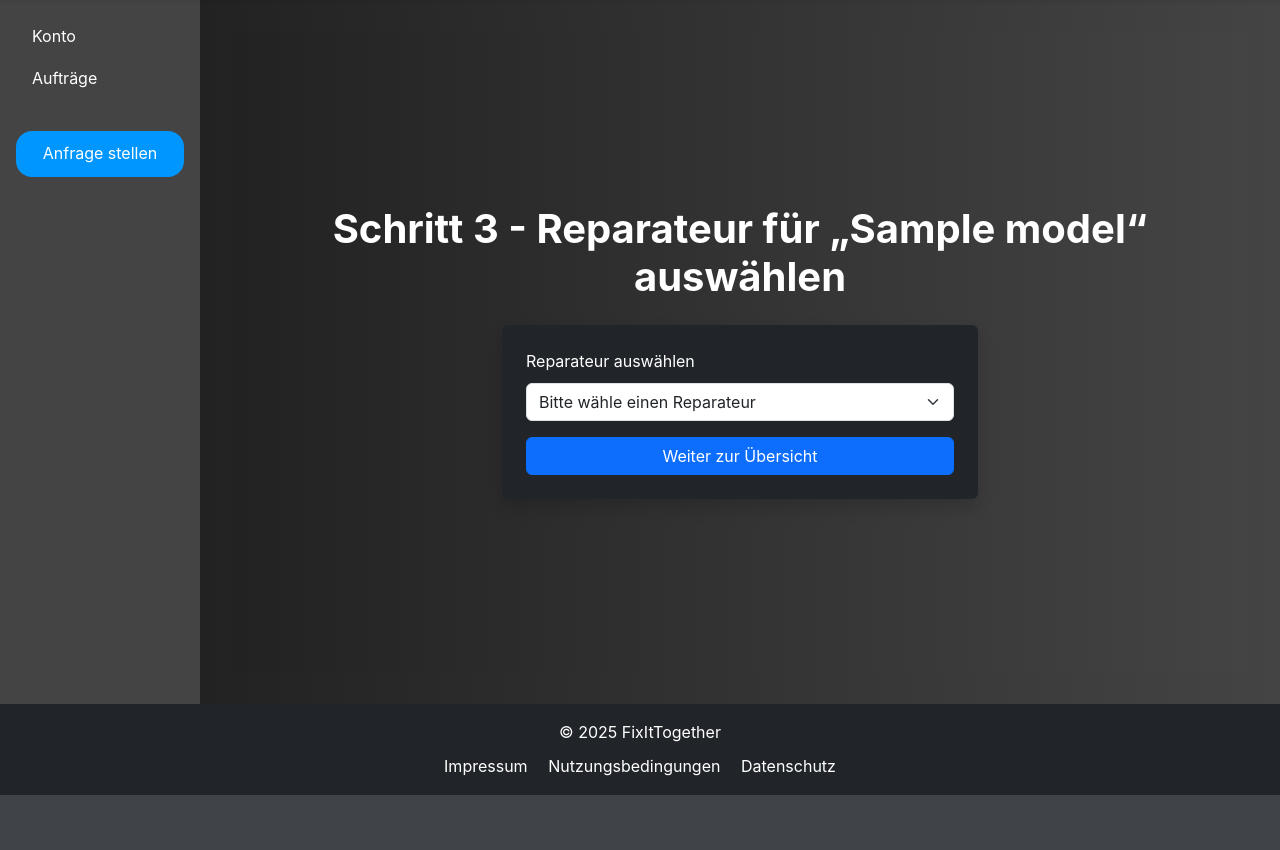
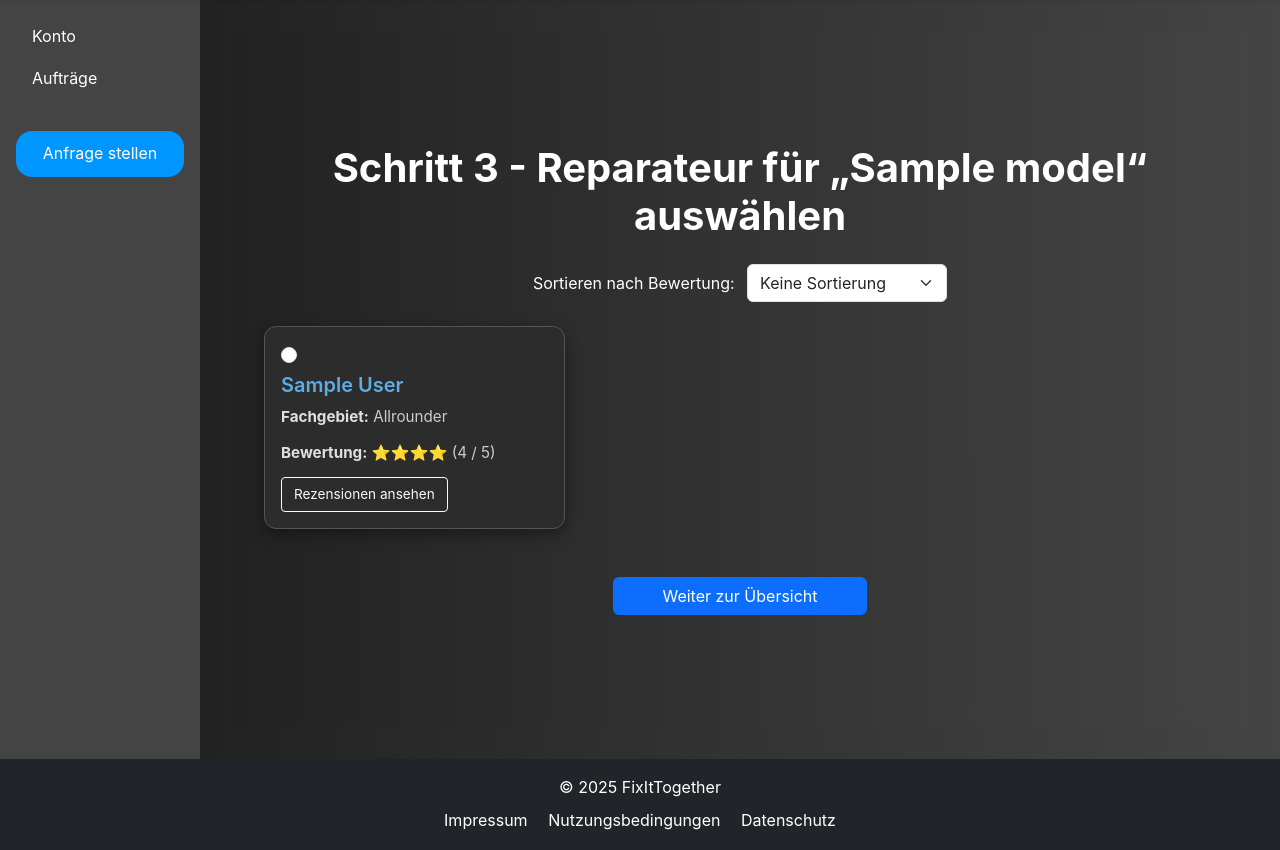
Before and after one commit to timmundt/Fix-It-Togehter, a Python web app: template templates/ticket_step3_repairer.html in a window 1280 px wide. Shown: the part 58-908 px from the top of the page. Before the commit the page ends 853 px from the top, so only its background shows below. Run offline with Jinja, Linux system fonts and the light colour scheme; the template is opened without the code that fills it: most values are stand-ins (such as "Sample title", 1, 10 or a date in 2020).

Commit message:
complete change of repairer choice, instead dropdown change to card form with more info about repairer

```diff
--- a/templates/ticket_step3_repairer.html
+++ b/templates/ticket_step3_repairer.html
@@ -2,25 +2,60 @@
 {% block title %}Schritt 3 - Reparateur auswählen | Fix It Together{% endblock %}
 
 {% block user_content %}
+<header class="section-dark hero text-white d-flex align-items-center" style="min-height: 80vh;">
+<div class="container py-5">
+    <h2 class="fw-bold text-white mb-4 text-center">Schritt 3 - Reparateur für „{{ model }}“ auswählen</h2>
 
-<header class="section-dark hero text-white d-flex align-items-center" style="min-height: 80vh;">
-    <div class="container text-center">
-        <h2 class="fw-bold mb-4">Schritt 3 - Reparateur für „{{ model }}“ auswählen</h2>
+    <!-- Filter nach Bewertung -->
+    <form method="GET" class="mb-4 text-center">
+        <label for="sort" class="text-white me-2">Sortieren nach Bewertung:</label>
+        <select class="form-select w-auto d-inline" id="status" name="status" onchange="this.form.submit()">
+            <option value="" {% if not sort %}selected{% endif %}>Keine Sortierung</option>
+            <option value="high" {% if sort=='high' %}selected{% endif %}>Beste zuerst</option>
+            <option value="low" {% if sort=='low' %}selected{% endif %}>Schlechteste zuerst</option>
+        </select>
+    </form>
 
-        <form method="POST" class="w-50 mx-auto bg-dark p-4 rounded shadow">
-            <div class="mb-3 text-start">
-                <label for="repairer_id" class="form-label">Reparateur auswählen</label>
-                <select class="form-select" id="repairer_id" name="repairer_id" required>
-                    <option value="" disabled selected>Bitte wähle einen Reparateur</option>
-                    {% for repairer in repairers %}
-                        <option value="{{ repairer.repairer_id }}">
-                            {{ repairer.user.first_name }} {{ repairer.user.last_name }}
-                        </option>
-                    {% endfor %}
-                </select>
+    <form method="POST">
+    <div class="row">
+      {% for repairer in repairers %}
+      <div class="col-md-6 col-lg-4 mb-4">
+        <label class="ticket-card d-block cursor-pointer p-3">
+          <input
+            type="radio"
+            name="repairer_id"
+            value="{{ repairer.repairer_id }}"
+            class="form-check-input me-2"
+            required
+          >
+          <div>
+            <div class="ticket-header fs-5 mb-1">{{ repairer.user.first_name }} {{ repairer.user.last_name }}</div>
+            <div class="ticket-info"><strong>Fachgebiet:</strong>
+              {% set matched_skill = repairer.skills_rl | selectattr("model_series", "equalto", model) | list %}
+              {{ matched_skill[0].model_series if matched_skill else "Allrounder" }}
             </div>
-            <button type="submit" class= "btn btn-primary w-100">Weiter zur Übersicht</button>
-        </form>
+            <div class="ticket-info"><strong>Bewertung:</strong>
+              {% if repairer.average_rating %}
+                {% for i in range(repairer.average_rating|int) %}⭐{% endfor %}
+                ({{ repairer.average_rating }} / 5)
+              {% else %}
+                Noch keine Bewertungen
+              {% endif %}
+            </div>
+            <div class="mt-2">
+              <a href="{{ url_for('review.repairer_reviews', repairer_id=repairer.repairer_id) }}"
+                class="btn btn-outline-light btn-sm">Rezensionen ansehen</a>
+            </div>
+          </div>
+        </label>
+      </div>
+      {% endfor %}
     </div>
+
+    <div class="text-center mt-4">
+      <button type="submit" class="btn btn-primary px-5">Weiter zur Übersicht</button>
+    </div>
+  </form>
+</div>
 </header>
 {% endblock %}
```
